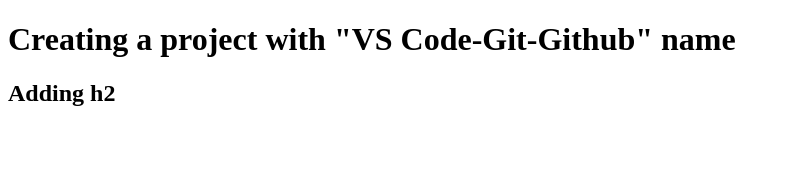
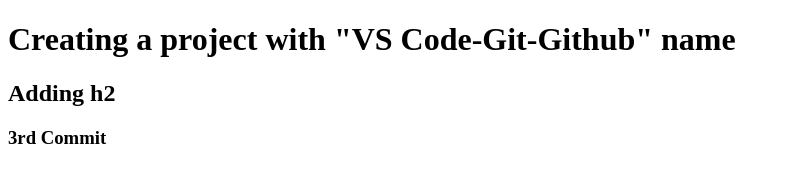
Before and after one commit to SandeepDalalCSE/VS-Code-Git-Github-Setup, a plain HTML site: page index.html in a window 1280 px wide. Shown: the whole page, without its empty margins (0-790 px from the left). Drawn offline with Linux system fonts and the light colour scheme.

Commit message:
adding h3

```diff
--- a/index.html
+++ b/index.html
@@ -9,5 +9,6 @@
   <body>
     <h1>Creating a project with "VS Code-Git-Github" name</h1>
     <h2>Adding h2</h2>
+    <h3>3rd Commit</h3>
   </body>
 </html>
```
